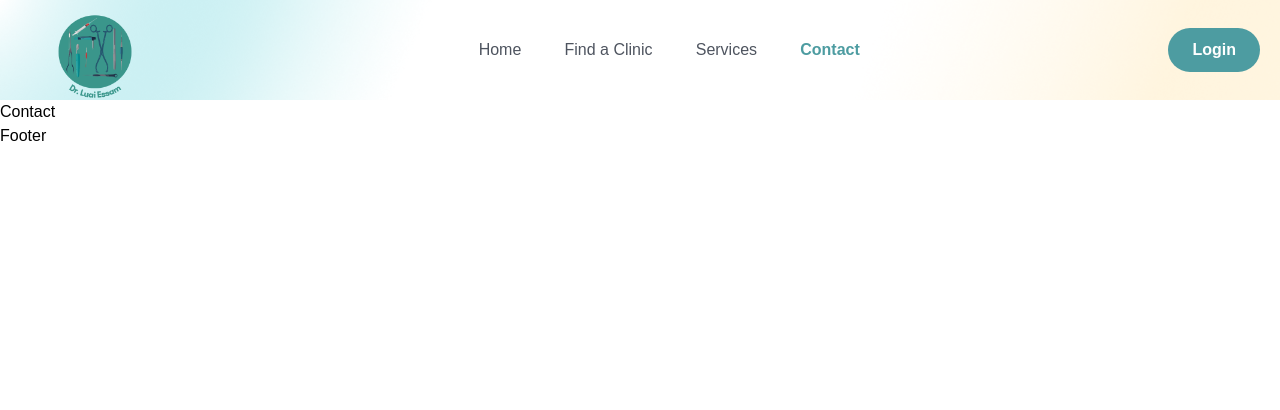
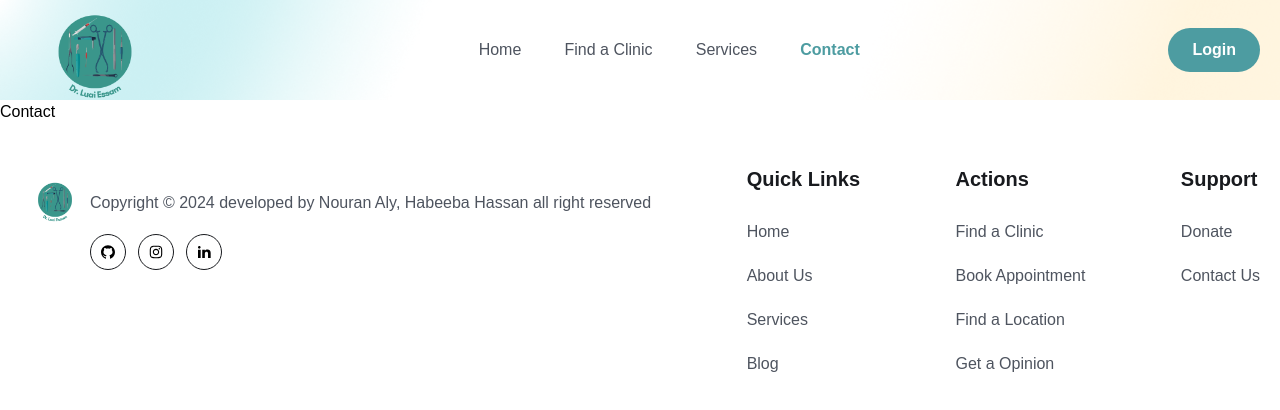
Before and after one commit to Nouranaymanaly/Clinic-Booking_App, a React (Vite) app in the folder frontend/: page /contact in a window 1280 px wide. Shown: the top 410 px of the page. Built offline with nearby package versions, Linux system fonts and the light colour scheme.

Commit message:
Adding Footer

```diff
--- a/frontend/src/components/About/About.jsx
+++ b/frontend/src/components/About/About.jsx
@@ -1,7 +1,7 @@
 import React from 'react'
 import aboutImg from '../../assets/images/about.png'
-import aboutCardImg from '../../assets/images/about-card.png'
 import { Link } from 'react-router-dom';
+import avatarIcon from '../../assets/images/avatar-icon.png'
 const About = () => {
   return <section>
     <div className="container">
@@ -9,8 +9,16 @@ const About = () => {
         {/* About img */}
         <div className="relative w-3/4 lg:w-1/2 xl:w-[770px] z-10 order-2 lg:order-1">
           <img src={aboutImg} alt="" />
-          <div className="absolute z-20 bottom-4 w-[200px] md:w-[300px] right-[-30%] md:right-[-7%] lg:right-[22%]">
-            <img src={aboutCardImg} alt="" />
+          <div className="absolute z-20 bottom-4 w-[200px] md:w-[300px] right-[-30%] md:right-[-7%] lg:right-[22%] shadow-panelShadow">
+            <div className="w-[150px] lg:w-[248px] bg-white absolute bottom-[50px] left-0 md:bottom-[100px] md:left-5 z-20 p-2 pb-3 lg:pt-4 lg:px-4 lg:pb-[26px] rounded-[10px] shadow-panelShadow">
+                <div className="w-[60px] lg:w-[96px] bg-[#CCF0F3] py-1 px-2 lg:py-[6px] lg:px-[16px] text-[8px] leading-[8px] lg:text-[12px] lg:leading-4 text-irisBlueColor font-[500] mt-2 lg:mt-4 rounded-full">
+                    consultation
+                </div>
+                <div className="flex item-center lg:gap-[10px] mt-2 lg:mt-[18px]">
+                    <img src={avatarIcon} alt="" />
+                    <h4 className="text-[10px] px-[5px] leading-3 lg:text-[16px] lg:leading-[22px] font-[700] mt-2 text-headingColor">Dr. Luai Essam</h4>
+                </div>
+            </div>
           </div>
         </div>
         <div className="w-full lg:w-1/2 xl:w-[670px] order-1 lg:order-2">
--- a/frontend/src/components/Features/Features.jsx
+++ b/frontend/src/components/Features/Features.jsx
@@ -1,8 +1,7 @@
 import React from 'react'
 import { Link } from 'react-router-dom';
 import featureImg from '../../assets/images/feature-img.png'
-import videoIcon from '../../assets/images/video-icon.png'
-import avatarIcon from '../../assets/images/avatar-icon.png'
+
 const Features = () => {
   return (
     <section>
@@ -11,7 +10,7 @@ const Features = () => {
         {/*feature content*/}
         <div className="xl:w-[670px]">
           <h2 className="heading">
-            Get virtual appointment <br/> anytime.
+            Website Features <br/> What can you do?
           </h2>
           <ul className="pl-4">
             <li className="text__para" >
@@ -25,29 +24,12 @@ const Features = () => {
             </li>
           </ul>
           <Link to="/clinics">
-          <button className='btn'>Book Now </button>
+          <button className='btn'>Book Online Now </button>
           </Link>
         </div>
         <div className="relative z-10 xl:w-[770px] flex justify-end mt-[50px] lg:mt-0">
             <img src={featureImg} className="w-3/4" alt="" />
-            <div className="w-[150px] lg:w-[248px] bg-white absolute bottom-[50px] left-0 md:bottom-[100px] md:left-5 z-20 p-2 pb-3 lg:pt-4 lg:px-4 lg:pb-[26px] rounded-[10px]">
-                <div className="flex items-center justify-between">
-                    <div className="flex items-center gap-[6px] lg:gap-3">
-                    <p className="text-[10px] lg:text-[14px] text-headingColor font-[600]">Monday, 23</p>
-                    <p className="text-[10px] lg:text-[14px] text-textColor font-[400]">12:00pm</p>
-                    </div>
-                    <span className='w-5 h-5 lg:w-[34px] lg:h-[34px] flex items-center justify-center bg-yellowColor rounded py-1 px-[6px] lg:py-3 lg:px-[9px]'>
-                        <img src={videoIcon} alt="" />
-                    </span>
-                </div>
-                <div className="w-[60px] lg:w-[96px] bg-[#CCF0F3] py-1 px-2 lg:py-[6px] lg:px-[10px] text-[8px] leading-[8px] lg:text-[12px] lg:leading-4 text-irisBlueColor font-[500] mt-2 lg:mt-4 rounded-full">
-                    consultation
-                </div>
-                <div className="flex item-center lg:gap-[10px] mt-2 lg:mt-[18px]">
-                    <img src={avatarIcon} alt="" />
-                    <h4 className="text-[10px] px-[5px] leading-3 lg:text-[16px] lg:leading-[22px] font-[700] mt-2 text-headingColor">Dr. Luai Essam</h4>
-                </div>
-            </div>
+
         </div>
       </div>
     </div>
--- a/frontend/src/components/Footer/Footer.jsx
+++ b/frontend/src/components/Footer/Footer.jsx
@@ -1,9 +1,146 @@
 import React from 'react'
+import { Link } from 'react-router-dom'
+import logo from '../../assets/images/theLogo.png'
+import { RiLinkedinFill } from 'react-icons/ri'
+import { AiFillGithub, AiOutlineInstagram} from 'react-icons/ai'
+
+const socialLinks = [
+  {
+    path: "https://github.com/Nouranaymanaly/Clinic-Booking_App",
+    icon: <AiFillGithub className='group-hover:text-white w-4 h-5'/>
+  },
+  {
+    path: "https://www.instagram.com/",
+    icon: <AiOutlineInstagram className='group-hover:text-white w-4 h-5'/>
+  },
+  {
+    path: "https://www.linkedin.com/",
+    icon: <RiLinkedinFill className='group-hover:text-white w-4 h-5'/>
+  }
+];
+const quickLinks01 = [
+  {
+    path: "/home",
+    display: "Home"
+  },
+  {
+    path: "/",
+    display: "About Us"
+  },
+  {
+    path: "/services",
+    display: "Services"
+  },
+  {
+    path: "/",
+    display: "Blog"
+  }
+];
+const quickLinks02 = [
+  {
+    path: "/find-a-clinic",
+    display: "Find a Clinic"
+  },
+  {
+    path: "/find-a-clinic",
+    display: "Book Appointment"
+  },
+  {
+    path: "/",
+    display: "Find a Location"
+  },
+  {
+    path: "/",
+    display: "Get a Opinion"
+  }
+];
+const quickLinks03 = [
+  {
+    path: "/",
+    display: "Donate"
+  },
+  {
+    path: "/contact",
+    display: "Contact Us"
+  }
+];
+
 
 const Footer = () => {
+  const year = new Date().getFullYear()
   return (
-    <div>Footer</div>
+    <footer className='pb-16 pt-10'>
+      <div className="container">
+        <div className="flex justify-between flex-col md:flex-row flex-wrap gap-[30px]">
+          <div >
+            <div className='flex items-center'>
+            <img src={logo} alt="" width="70px"/>
+            <p className='text-[16px] leading-7 font-[400] text-textColor mt-2'>Copyright © {year} developed by Nouran Aly, Habeeba Hassan all right reserved</p>
+            </div>
+            <div className='flex items-center gap-3 px-[70px] '>
+              {socialLinks.map((link,index)=>(
+              <Link to={link.path} key={index} className="w-9 h-9 border border-solid border-[#181A1E] rounded-full flex items-center justify-center group hover:bg-primaryColor hover:border-none">
+               {link.icon}
+               </Link>
+              ))}
+            </div>
+          </div>
+          <div>
+            <h2 className='text-[20px] leading-[30px] font-[700] mb-6 text-headingColor'>
+              Quick Links
+            </h2>
+
+            <ul>
+              {quickLinks01.map((item, index) => (
+              <li key={index} className='mb-4'>
+                <Link
+                to = {item.path}
+                className='text-[16px] leading-7 font-[400] text-textColor'> {item.display}</Link>
+
+              </li>
+              ))}
+            </ul>
+
+          </div>
+          <div>
+            <h2 className='text-[20px] leading-[30px] font-[700] mb-6 text-headingColor'>
+              Actions
+            </h2>
+
+            <ul>
+              {quickLinks02.map((item, index) => (
+              <li key={index} className='mb-4'>
+                <Link
+                to = {item.path}
+                className='text-[16px] leading-7 font-[400] text-textColor'> {item.display}</Link>
+
+              </li>
+              ))}
+            </ul>
+
+          </div>
+          <div>
+            <h2 className='text-[20px] leading-[30px] font-[700] mb-6 text-headingColor'>
+              Support
+            </h2>
+
+            <ul>
+              {quickLinks03.map((item, index) => (
+              <li key={index} className='mb-4'>
+                <Link
+                to = {item.path}
+                className='text-[16px] leading-7 font-[400] text-textColor'> {item.display}</Link>
+
+              </li>
+              ))}
+            </ul>
+
+          </div>
+
+        </div>
+      </div>
+    </footer>
   )
 }
 
-export default Footer
+export default Footer;
--- a/frontend/src/pages/Home.jsx
+++ b/frontend/src/pages/Home.jsx
@@ -97,7 +97,7 @@ const Home = () => {
               </div>
             </div>
 
-            {/* Finging clinic */}
+            {/* Finding clinic */}
             <div className='py-[30px] px-5'>
               <div className='flex items-center justify-center'>
                 <img src={icon02} alt="" />
@@ -140,7 +140,7 @@ const Home = () => {
       <section>
         <div className="container">
           <div className="xl:w-[470px] mx-auto">
-            <h2 className="heading text-center">Our medical services</h2>
+            <h2 className="heading text-center">Our Medical Services</h2>
             <p className="text__para text-center">
               World-class care for everyone. Our health System offers unmatched,expert health care.
             </p>
@@ -185,7 +185,7 @@ const Home = () => {
       <section>
       <div className="container">
       <div className="xl:w-[470px] mx-auto">
-            <h2 className="heading text-center">What our patients say</h2>
+            <h2 className="heading text-center">Patients Feedback</h2>
             <p className="text__para text-center">
               World-class care for everyone. Our health System offers unmatched,expert health care.
             </p>
```
